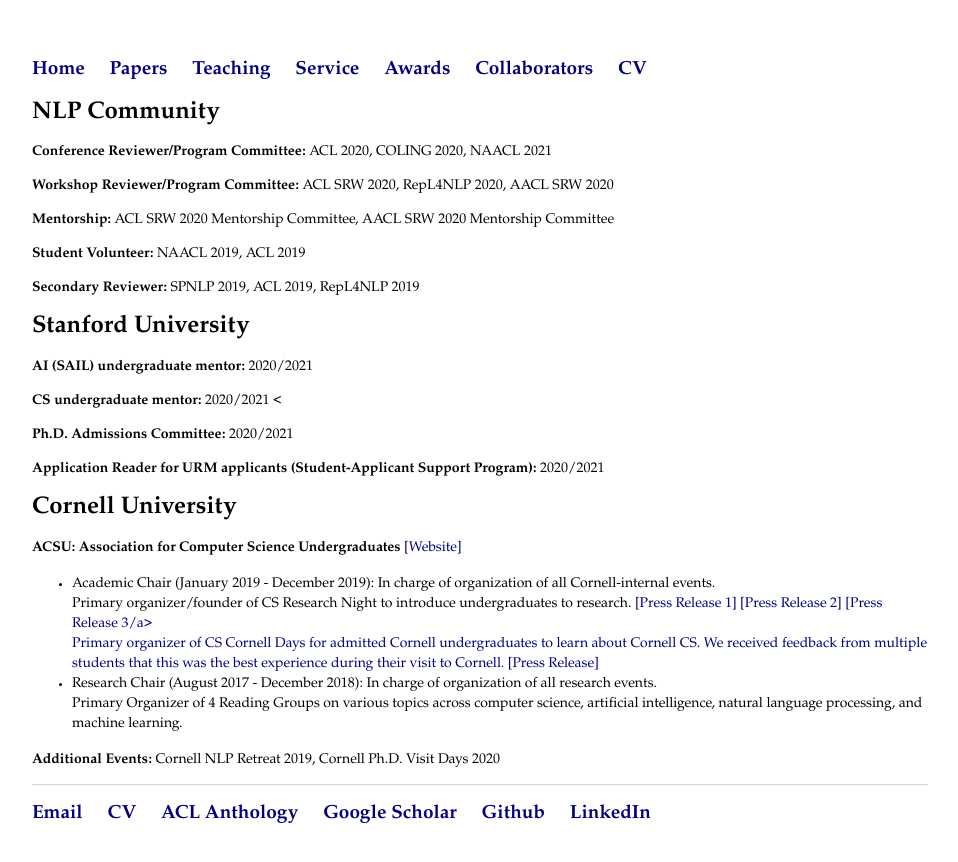
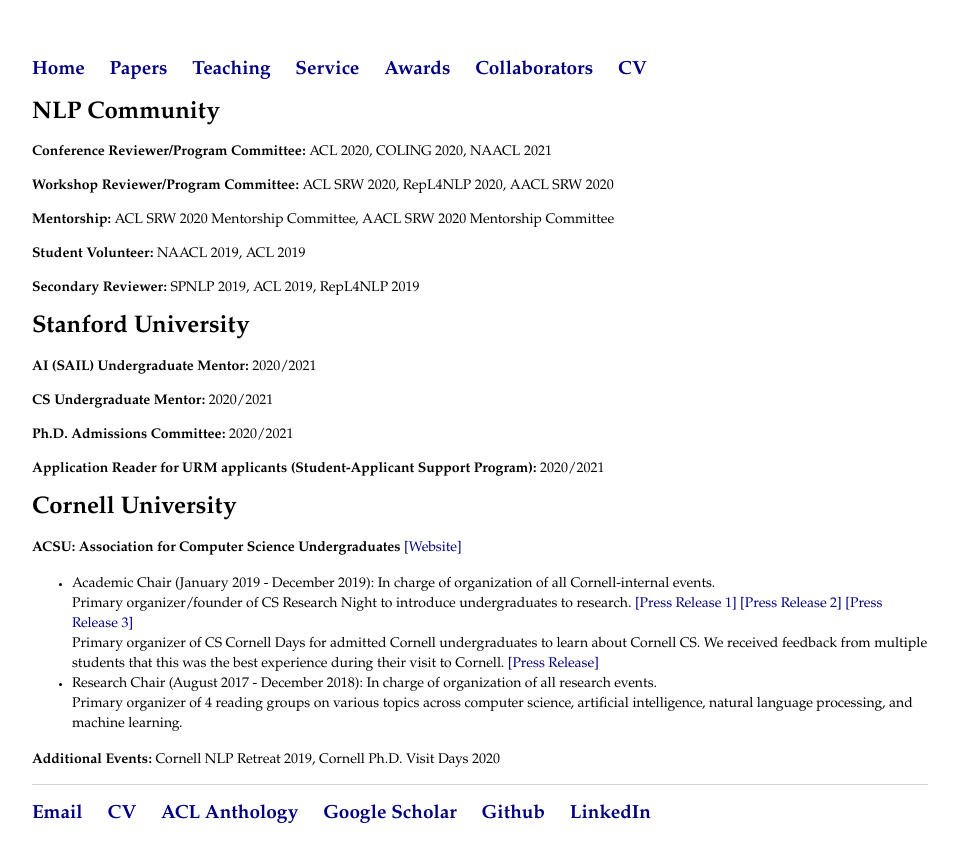
Before and after one commit to rishibommasani/rishibommasani.github.io, a Jekyll site: the page built from service/index.html, in a window 1280 px wide. Shown: the top 862 px of the page, without its empty margins (160-1118 px from the left). Built offline with Jekyll 4.4.1, drawn with Linux system fonts in a browser that asks for light colours.

```diff
--- a/service/index.html
+++ b/service/index.html
@@ -10,8 +10,8 @@ title: Service
 	<p><b>Secondary Reviewer:</b> SPNLP 2019, ACL 2019, RepL4NLP 2019</p>
 
 	<h1>Stanford University</h1>
-	<p><b>AI (SAIL) undergraduate mentor:</b> 2020/2021 </p>
-	<p><b>CS undergraduate mentor:</b> 2020/2021 <</p>
+	<p><b>AI (SAIL) Undergraduate Mentor:</b> 2020/2021 </p>
+	<p><b>CS Undergraduate Mentor:</b> 2020/2021 </p>
 	<p><b>Ph.D. Admissions Committee:</b> 2020/2021 </p>
 	<p><b>Application Reader for URM applicants (Student-Applicant Support Program):</b> 2020/2021 </p>
 
@@ -20,10 +20,10 @@ title: Service
 	<p><b>ACSU: Association for Computer Science Undergraduates</b> <a href="https://acsu.cornell.edu/">[Website]</a>
 	<ul>
 		<li> Academic Chair (January 2019 - December 2019): In charge of organization of all Cornell-internal events.
-		<br> Primary organizer/founder of CS Research Night to introduce undergraduates to research. <a href="https://www.cs.cornell.edu/information/news/newsitem10393/research-night-sharing-new-findings">[Press Release 1] </a> <a href="http://www.cs.cornell.edu/information/news/newsitem10840/research-night-connecting-undergraduates-cs-research">[Press Release 2]</a> <a href="https://www.cs.cornell.edu/events/research-night">[Press Release 3/a>
+		<br> Primary organizer/founder of CS Research Night to introduce undergraduates to research. <a href="https://www.cs.cornell.edu/information/news/newsitem10393/research-night-sharing-new-findings">[Press Release 1] </a> <a href="http://www.cs.cornell.edu/information/news/newsitem10840/research-night-connecting-undergraduates-cs-research">[Press Release 2] </a> <a href="https://www.cs.cornell.edu/events/research-night">[Press Release 3] </a>
 		<br> Primary organizer of CS Cornell Days for admitted Cornell undergraduates to learn about Cornell CS. We received feedback from multiple students that this was the best experience during their visit to Cornell. <a href="https://www.cs.cornell.edu/information/news/newsitem10436/welcome-cornell-days-computer-science">[Press Release]</a> </li>
 		<li> Research Chair (August 2017 - December 2018): In charge of organization of all research events.
-		<br> Primary Organizer of 4 Reading Groups on various topics across computer science, artificial intelligence, natural language processing, and machine learning. </li>
+		<br> Primary organizer of 4 reading groups on various topics across computer science, artificial intelligence, natural language processing, and machine learning. </li>
 	</ul>
 	</p>
 	<p><b>Additional Events:</b> Cornell NLP Retreat 2019, Cornell Ph.D. Visit Days 2020 </p>
```
